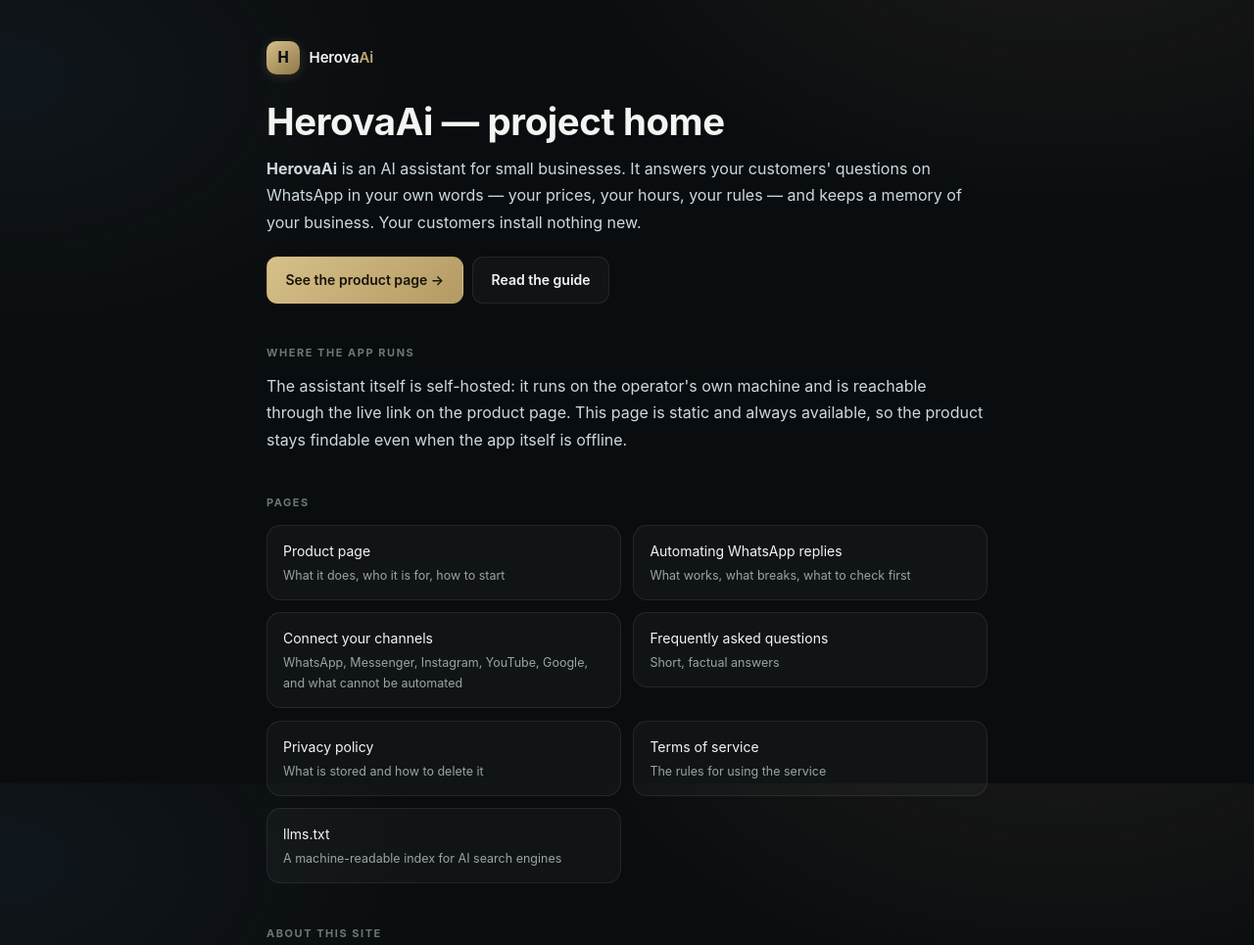
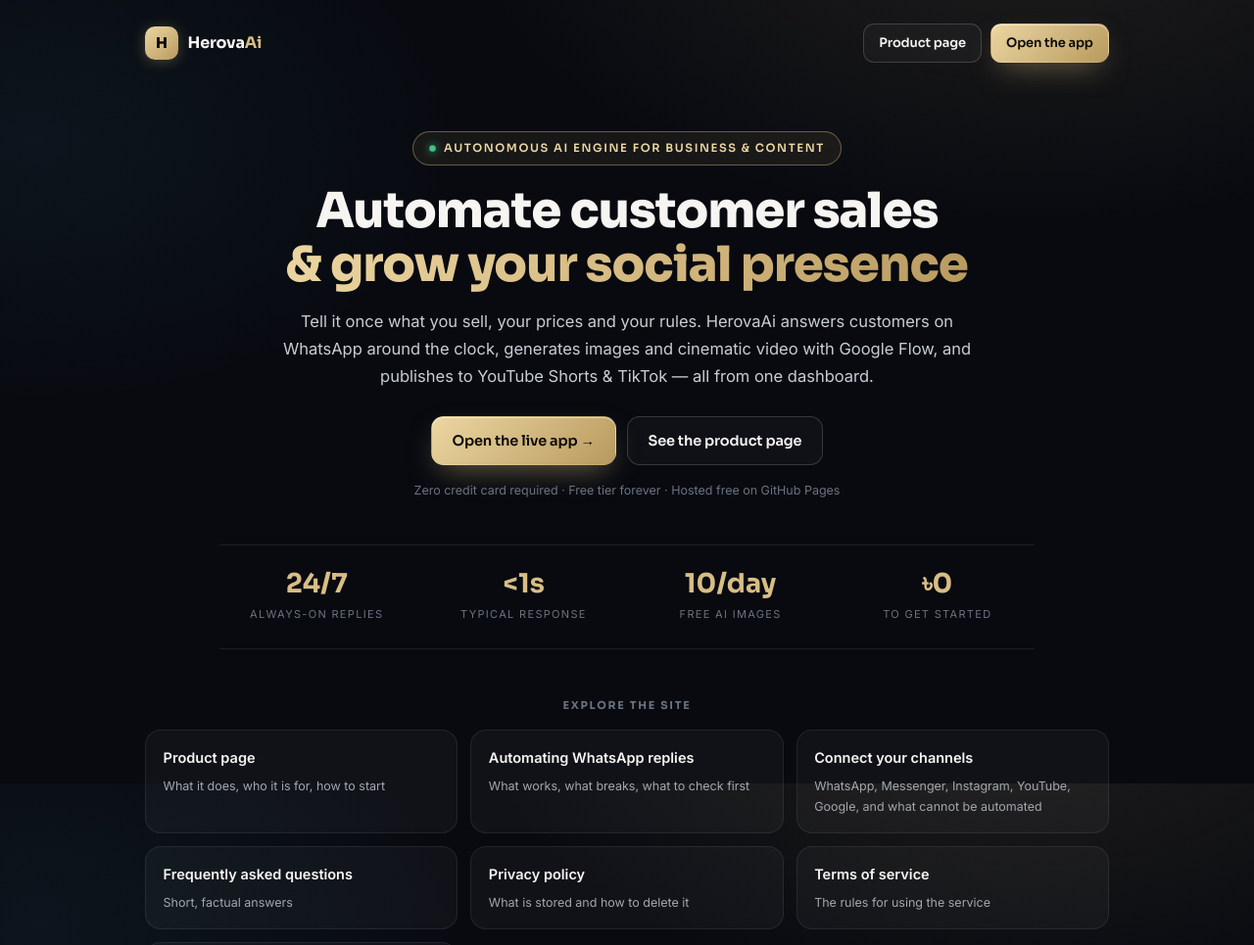
Before and after one commit to sahadat01832-del/sahadat01832-del.github.io, a plain HTML site: page index.html in a window 1280 px wide. Shown: the top 965 px of the page at 98% size. Drawn offline with Linux system fonts and the light colour scheme.

Commit message:
Redesign the project home to match the new site theme
The root page was still the Oct-9 'project home' layout, so edits to the
redesign never appeared to show on the main URL. Rebuild index.html in the
same design system as the marketing site (Sora + Inter, deep-obsidian +
warm-gold, eyebrow pill, gradient headline, stats bar, hover-lift cards,
info panels), keeping every SEO asset: verification tags, canonical, OG,
JSON-LD, favicons and all page links.

Primary CTA now opens the live app on the stable Tailscale Funnel URL;
secondary keeps the product page. 404.html moved onto the same gold
palette. Last-updated stamp: 2026-10-14.

```diff
--- a/index.html
+++ b/index.html
@@ -4,18 +4,18 @@
 <meta charset="utf-8">
 <meta name="viewport" content="width=device-width, initial-scale=1">
 <meta name="msvalidate.01" content="58455D0121528EDEEE242C7727389B05">
-<title>HerovaAi — project home</title>
-<meta name="description" content="HerovaAi is an AI assistant for small businesses that answers customer questions on WhatsApp in the owner's own words. This is the project home: what it is, where the app runs, and the site's policies.">
+<title>HerovaAi — The Autonomous AI Engine for Your Shop &amp; Content</title>
+<meta name="description" content="HerovaAi automates customer service on WhatsApp 24/7 in your own words, generates images and cinematic video with Google Flow, and publishes daily to YouTube Shorts &amp; TikTok. Free to try.">
 <link rel="canonical" href="https://sahadat01832-del.github.io/">
-<meta name="theme-color" content="#0a0d0f">
+<meta name="theme-color" content="#05070b">
 <link rel="icon" href="favicon.svg" type="image/svg+xml">
 <link rel="icon" href="favicon.ico" sizes="any">
 <link rel="apple-touch-icon" href="apple-touch-icon.png">
 <link rel="manifest" href="site.webmanifest">
 <meta property="og:type" content="website">
 <meta property="og:site_name" content="HerovaAi">
-<meta property="og:title" content="HerovaAi — project home">
-<meta property="og:description" content="An AI assistant that answers customers on WhatsApp in the owner's own words. What it is, where the app runs, and how to reach the project.">
+<meta property="og:title" content="HerovaAi — The Autonomous AI Engine for Your Shop &amp; Content">
+<meta property="og:description" content="WhatsApp replies in your own words, Google Flow image &amp; video creation, and 1-click publishing to YouTube Shorts &amp; TikTok.">
 <meta property="og:url" content="https://sahadat01832-del.github.io/">
 <meta property="og:image" content="https://sahadat01832-del.github.io/og-image.png">
 <meta property="og:image:width" content="1200">
@@ -23,74 +23,136 @@
 <meta property="og:image:alt" content="HerovaAi — your shop's assistant, answering customers on WhatsApp">
 <meta name="twitter:card" content="summary_large_image">
 <meta name="twitter:image" content="https://sahadat01832-del.github.io/og-image.png">
+<link rel="preconnect" href="https://fonts.googleapis.com">
+<link rel="preconnect" href="https://fonts.gstatic.com" crossorigin>
+<link href="https://fonts.googleapis.com/css2?family=Sora:wght@400;500;600;700;800&family=Inter:wght@400;500;600&display=swap" rel="stylesheet">
 <style>
   :root {
     color-scheme: dark;
-    --bg: #0a0d0f;
-    --panel: rgba(255, 255, 255, 0.03);
+    --bg-void: #05070b;
+    --bg: #080a10;
+    --panel: rgba(255, 255, 255, 0.035);
     --line: rgba(255, 255, 255, 0.08);
-    --text: #f4f5f3;
-    --dim: #9aa3a0;
-    --dim-2: #6d7674;
-    --gold: #c0a872;
-    --gold-light: #d8c08a;
-    --gold-soft: rgba(192, 168, 114, 0.12);
+    --line-bright: rgba(255, 255, 255, 0.16);
+    --line-gold: rgba(224, 197, 133, 0.4);
+    --text: #f6f5f2;
+    --muted: #a2a7ad;
+    --dim: #6b7280;
+    --body: #c7ccd4;
+    --gold: #d8bd85;
+    --gold-light: #ecd6a2;
+    --gold-deep: #b89a5e;
+    --emerald: #4ade9b;
     --ease: cubic-bezier(0.22, 0.61, 0.36, 1);
   }
   * { box-sizing: border-box; }
   html { scroll-behavior: smooth; }
   body {
-    margin: 0; padding: 2.6rem 1.25rem 3.5rem;
-    background: var(--bg); color: var(--text);
-    font: 16px/1.7 -apple-system, "Segoe UI", Roboto, "Space Grotesk", system-ui, sans-serif;
+    margin: 0;
+    background: var(--bg);
+    color: var(--text);
+    font: 16px/1.7 Inter, system-ui, -apple-system, sans-serif;
     background-image:
-      radial-gradient(55rem 35rem at 85% -15%, rgba(192, 168, 114, 0.10), transparent 60%),
-      radial-gradient(45rem 28rem at 0% 10%, rgba(70, 110, 140, 0.10), transparent 60%);
+      radial-gradient(60rem 34rem at 82% -12%, rgba(224, 197, 133, 0.11), transparent 60%),
+      radial-gradient(45rem 28rem at 3% 18%, rgba(76, 196, 240, 0.06), transparent 60%);
     background-attachment: fixed;
   }
-  main { max-width: 46rem; margin: 0 auto; }
-  .brand { display: flex; align-items: center; gap: 0.6rem; margin-bottom: 1.6rem; }
+  h1, h2, h3, .brand, .btn, .eyebrow, .stat b { font-family: Sora, Inter, sans-serif; }
+  a { color: var(--gold-light); text-decoration: none; transition: color 0.18s var(--ease); }
+  a:hover { color: #fff; }
+  :where(a, button):focus-visible { outline: 2px solid var(--gold); outline-offset: 3px; border-radius: 0.4rem; }
+  ::selection { background: rgba(224, 197, 133, 0.32); color: #fff; }
+
+  .skip { position: absolute; left: -999px; top: 0; background: var(--gold-light); color: #07090b; padding: 0.6rem 1rem; border-radius: 0 0 0.6rem 0; font-weight: 600; z-index: 200; }
+  .skip:focus { left: 0; }
+
+  .shell { max-width: 64rem; margin: 0 auto; padding: 1.3rem 1.25rem 3rem; }
+
+  .topbar { display: flex; align-items: center; justify-content: space-between; gap: 1rem; flex-wrap: wrap; padding: 0.2rem 0 2.4rem; }
+  .brand { display: flex; align-items: center; gap: 0.6rem; font-weight: 700; font-size: 16px; letter-spacing: -0.01em; color: var(--text); }
+  .brand:hover { color: var(--text); }
   .mark {
     display: grid; place-items: center; width: 34px; height: 34px; border-radius: 10px;
-    background: linear-gradient(140deg, var(--gold-light), #8d7748); color: #0a0d0f;
-    font-weight: 700; font-family: "Space Grotesk", system-ui, sans-serif;
-    box-shadow: 0 2px 12px rgba(192, 168, 114, 0.2);
+    background: linear-gradient(140deg, var(--gold-light), var(--gold-deep)); color: #0b0a06;
+    font-weight: 800; font-size: 15px;
+    box-shadow: 0 2px 14px rgba(224, 197, 133, 0.28);
   }
-  .brand-name { font-weight: 600; font-size: 15px; letter-spacing: -0.01em; }
-  .brand-name em { font-style: normal; color: var(--gold); }
-  h1 { font-size: clamp(1.7rem, 4vw, 2.4rem); line-height: 1.2; margin: 0 0 0.75rem; letter-spacing: -0.01em; text-wrap: balance; }
-  h2 { font-size: 11px; margin: 2.6rem 0 0.7rem; letter-spacing: 0.14em; text-transform: uppercase; color: var(--dim-2); }
-  p { margin: 0.65rem 0; color: #cdd9e1; }
-  ul { padding-left: 1.1rem; margin: 0.6rem 0; }
-  li { margin: 0.45rem 0; color: #cdd9e1; }
-  a { color: var(--gold); text-decoration: none; transition: color 0.18s var(--ease); }
-  a:hover { color: var(--gold-light); text-decoration: underline; text-underline-offset: 3px; }
-  :where(a, button):focus-visible { outline: 2px solid var(--gold); outline-offset: 3px; border-radius: 0.4rem; }
-  ::selection { background: rgba(192, 168, 114, 0.3); color: #fff; }
-  .actions { display: flex; gap: 0.6rem; flex-wrap: wrap; margin: 1.3rem 0 0; }
-  a.cta {
-    display: inline-block; padding: 0.7rem 1.15rem; border-radius: 0.7rem;
-    background: linear-gradient(140deg, #d8c08a, #b39a63); color: #17140c;
-    font-weight: 600; font-size: 14px; border: 1px solid transparent;
-    transition: transform 0.18s var(--ease), box-shadow 0.18s var(--ease);
+  .brand em { font-style: normal; color: var(--gold); }
+  .topbar nav { display: flex; gap: 0.55rem; flex-wrap: wrap; }
+
+  .btn {
+    display: inline-flex; align-items: center; justify-content: center; gap: 0.5rem;
+    padding: 0.72rem 1.3rem; border-radius: 0.8rem; font-size: 14.5px; font-weight: 600;
+    letter-spacing: -0.01em; border: 1px solid transparent; cursor: pointer;
+    transition: transform 0.2s var(--ease), box-shadow 0.2s var(--ease), background 0.2s var(--ease);
   }
-  a.cta:hover { text-decoration: none; transform: translateY(-1px); box-shadow: 0 6px 20px rgba(192, 168, 114, 0.22); color: #17140c; }
-  a.cta.ghost { background: var(--panel); color: var(--text); border-color: var(--line); }
-  a.cta.ghost:hover { border-color: rgba(192, 168, 114, 0.45); background: var(--gold-soft); color: var(--text); }
-  .cards { display: grid; gap: 0.8rem; grid-template-columns: repeat(auto-fit, minmax(15rem, 1fr)); margin: 0.8rem 0 0; list-style: none; padding: 0; }
-  .cards li { margin: 0; }
+  .btn.primary {
+    background: linear-gradient(135deg, var(--gold-light) 0%, var(--gold-deep) 100%);
+    color: #0b0a06;
+    box-shadow: 0 12px 30px -10px rgba(224, 197, 133, 0.5), inset 0 1px 0 rgba(255, 255, 255, 0.5);
+  }
+  .btn.primary:hover { transform: translateY(-2px); box-shadow: 0 18px 40px -10px rgba(224, 197, 133, 0.65); color: #0b0a06; }
+  .btn.ghost { border-color: var(--line-bright); background: rgba(255, 255, 255, 0.03); color: var(--text); }
+  .btn.ghost:hover { transform: translateY(-2px); border-color: var(--line-gold); background: rgba(224, 197, 133, 0.08); color: var(--text); }
+  .btn.sm { padding: 0.5rem 0.95rem; font-size: 13px; border-radius: 0.7rem; }
+
+  .hero { text-align: center; max-width: 54rem; margin: 0 auto; padding-top: clamp(0.5rem, 3vw, 2rem); }
+  .eyebrow {
+    display: inline-flex; align-items: center; gap: 0.5rem;
+    padding: 0.4rem 1rem; border-radius: 999px;
+    border: 1px solid var(--line-gold); background: rgba(224, 197, 133, 0.07);
+    color: var(--gold-light); font-size: 11.5px; font-weight: 600;
+    letter-spacing: 0.14em; text-transform: uppercase;
+  }
+  .eyebrow::before {
+    content: ""; width: 7px; height: 7px; border-radius: 50%;
+    background: var(--emerald); box-shadow: 0 0 10px var(--emerald);
+    animation: pulse 2.4s infinite;
+  }
+  @keyframes pulse { 0%, 100% { opacity: 1; transform: scale(1); } 50% { opacity: 0.4; transform: scale(0.75); } }
+
+  h1 {
+    font-size: clamp(2rem, 5.4vw, 3.1rem); line-height: 1.1; font-weight: 800;
+    letter-spacing: -0.02em; margin: 1.2rem 0 0; text-wrap: balance;
+  }
+  .grad {
+    background: linear-gradient(120deg, var(--gold-light), var(--gold) 45%, var(--gold-deep));
+    -webkit-background-clip: text; background-clip: text; color: transparent;
+  }
+  .lede { max-width: 45rem; margin: 1.05rem auto 0; color: var(--body); font-size: 16.5px; }
+  .actions { display: flex; gap: 0.7rem; justify-content: center; flex-wrap: wrap; margin: 1.7rem 0 0; }
+  .trust { margin: 0.95rem 0 0; color: var(--dim); font-size: 12.5px; }
+
+  .stats {
+    list-style: none; display: grid; grid-template-columns: repeat(4, 1fr); gap: 0.8rem;
+    max-width: 52rem; margin: 2.8rem auto 0; padding: 1.4rem 0; text-align: center;
+    border-top: 1px solid var(--line); border-bottom: 1px solid var(--line);
+  }
+  .stat b { display: block; font-size: clamp(1.3rem, 3vw, 1.7rem); font-weight: 700; color: var(--gold); line-height: 1.2; }
+  .stat span { font-size: 11px; letter-spacing: 0.12em; text-transform: uppercase; color: var(--dim); }
+  @media (max-width: 560px) { .stats { grid-template-columns: repeat(2, 1fr); row-gap: 1.2rem; } }
+
+  .section-label { margin: 3rem 0 1rem; font-size: 11px; letter-spacing: 0.16em; text-transform: uppercase; color: var(--dim); text-align: center; }
+  .cards { list-style: none; padding: 0; display: grid; gap: 0.8rem; grid-template-columns: repeat(auto-fit, minmax(16rem, 1fr)); margin: 0; }
   .cards a {
-    display: block; border: 1px solid var(--line); background: var(--panel); border-radius: 0.9rem;
-    padding: 0.85rem 1rem; color: var(--text); font-size: 14px;
+    display: block; height: 100%; border: 1px solid var(--line); background: var(--panel);
+    border-radius: 1rem; padding: 1rem 1.1rem; color: var(--text); font-size: 14.5px; font-weight: 600;
     transition: transform 0.22s var(--ease), border-color 0.22s var(--ease), background 0.22s var(--ease);
   }
-  .cards a:hover { text-decoration: none; transform: translateY(-3px); border-color: rgba(192, 168, 114, 0.3); background: rgba(255, 255, 255, 0.05); }
-  .cards span { display: block; color: var(--dim); font-size: 12.5px; margin-top: 0.15rem; }
-  .fine { margin-top: 3rem; padding-top: 1.1rem; border-top: 1px solid var(--line); font-size: 0.87rem; color: #8b9aa5; }
+  .cards a:hover { transform: translateY(-3px); border-color: rgba(224, 197, 133, 0.35); background: rgba(255, 255, 255, 0.055); color: var(--text); }
+  .cards span { display: block; color: var(--muted); font-size: 12.5px; font-weight: 400; margin-top: 0.3rem; }
+
+  .panels { display: grid; gap: 0.8rem; grid-template-columns: repeat(auto-fit, minmax(17rem, 1fr)); margin-top: 2.4rem; }
+  .panel { border: 1px solid var(--line); background: var(--panel); border-radius: 1rem; padding: 1.1rem 1.2rem; }
+  .panel h3 { margin: 0.1rem 0 0.4rem; font-size: 14.5px; color: var(--text); }
+  .panel p { margin: 0.4rem 0 0; color: var(--body); font-size: 14px; }
+
+  footer { margin-top: 2.6rem; padding-top: 1.1rem; border-top: 1px solid var(--line); color: var(--dim); font-size: 12.5px; display: flex; justify-content: space-between; gap: 0.6rem; flex-wrap: wrap; }
+
   @media (prefers-reduced-motion: reduce) {
     html { scroll-behavior: auto; }
-    *, *::before, *::after { transition-duration: 0.01ms !important; }
-    a.cta:hover, .cards a:hover { transform: none; }
+    *, *::before, *::after { transition-duration: 0.01ms !important; animation-duration: 0.01ms !important; }
+    .btn:hover, .cards a:hover { transform: none; }
   }
 </style>
 <script type="application/ld+json">
@@ -118,28 +180,45 @@
 </script>
 </head>
 <body>
+<a class="skip" href="#main">Skip to content</a>
+<div class="shell">
+  <header class="topbar">
+    <a class="brand" href="https://sahadat01832-del.github.io/">
+      <span class="mark" aria-hidden="true">H</span>
+      <span>Herova<em>Ai</em></span>
+    </a>
+    <nav aria-label="Main">
+      <a class="btn ghost sm" href="https://sahadat01832-del.github.io/herovaai/">Product page</a>
+      <a class="btn primary sm" href="https://sahadat-ms-challenger-b450m-1.tail494859.ts.net/">Open the app</a>
+    </nav>
+  </header>
+
   <main id="main">
-  <div class="brand">
-    <span class="mark" aria-hidden="true">H</span>
-    <span class="brand-name">Herova<em>Ai</em></span>
+    <section class="hero">
+      <span class="eyebrow">Autonomous AI Engine for Business &amp; Content</span>
+
+      <h1>Automate customer sales<br><span class="grad">&amp; grow your social presence</span></h1>
+
+      <p class="lede">Tell it once what you sell, your prices and your rules. HerovaAi answers
+        customers on WhatsApp around the clock, generates images and cinematic video with Google
+        Flow, and publishes to YouTube Shorts &amp; TikTok — all from one dashboard.</p>
+
+      <div class="actions">
+        <a class="btn primary" href="https://sahadat-ms-challenger-b450m-1.tail494859.ts.net/">Open the live app →</a>
+        <a class="btn ghost" href="https://sahadat01832-del.github.io/herovaai/">See the product page</a>
       </div>
 
-  <h1>HerovaAi — project home</h1>
-  <p><strong>HerovaAi</strong> is an AI assistant for small businesses. It answers your customers'
-     questions on WhatsApp in your own words — your prices, your hours, your rules — and keeps a
-     memory of your business. Your customers install nothing new.</p>
+      <p class="trust">Zero credit card required · Free tier forever · Hosted free on GitHub Pages</p>
+    </section>
 
-  <div class="actions">
-    <a class="cta" href="https://sahadat01832-del.github.io/herovaai/">See the product page →</a>
-    <a class="cta ghost" href="https://sahadat01832-del.github.io/herovaai/whatsapp-auto-reply/">Read the guide</a>
-  </div>
+    <ul class="stats">
+      <li class="stat"><b>24/7</b><span>always-on replies</span></li>
+      <li class="stat"><b>&lt;1s</b><span>typical response</span></li>
+      <li class="stat"><b>10/day</b><span>free AI images</span></li>
+      <li class="stat"><b>৳0</b><span>to get started</span></li>
+    </ul>
 
-  <h2>Where the app runs</h2>
-  <p>The assistant itself is self-hosted: it runs on the operator's own machine and is reachable
-     through the live link on the product page. This page is static and always available, so the
-     product stays findable even when the app itself is offline.</p>
-
-  <h2>Pages</h2>
+    <h2 class="section-label">Explore the site</h2>
     <ul class="cards">
       <li><a href="https://sahadat01832-del.github.io/herovaai/">Product page<span>What it does, who it is for, how to start</span></a></li>
       <li><a href="https://sahadat01832-del.github.io/herovaai/whatsapp-auto-reply/">Automating WhatsApp replies<span>What works, what breaks, what to check first</span></a></li>
@@ -150,18 +229,33 @@
       <li><a href="https://sahadat01832-del.github.io/llms.txt">llms.txt<span>A machine-readable index for AI search engines</span></a></li>
     </ul>
 
-  <h2>About this site</h2>
+    <div class="panels">
+      <section class="panel">
+        <h3>Where the app runs</h3>
+        <p>The assistant itself is self-hosted: it runs on the operator's own machine and is reachable
+           through the live link on this page. These static pages are always available, so the product
+           stays findable even when the app itself is offline.</p>
+      </section>
+      <section class="panel">
+        <h3>About this site</h3>
         <p>Static pages hosted on GitHub Pages. No advertising or analytics trackers, no cookies for
-     visitors, nothing to sign up for in order to read it. This page and the product pages are
-     built as plain HTML and CSS, so they load on any phone with a weak connection.</p>
-
-  <h2>Contact</h2>
+           visitors, nothing to sign up for in order to read it — built as plain HTML and CSS, so they
+           load on any phone with a weak connection.</p>
+      </section>
+      <section class="panel">
+        <h3>Contact</h3>
         <p>Questions, corrections or a bug on these pages: open an issue at
            <a href="https://github.com/sahadat01832-del/herovaai/issues">github.com/sahadat01832-del/herovaai</a>.
            For anything about the assistant itself, the <a href="https://sahadat01832-del.github.io/herovaai/faq/">FAQ</a>
            is the fastest place to start.</p>
+      </section>
+    </div>
+  </main>
 
-  <p class="fine">HerovaAi · project home · last updated 2026-10-09</p>
-</main>
+  <footer>
+    <span>HerovaAi · project home · last updated 2026-10-14</span>
+    <span>Free forever tier · no ads · no trackers</span>
+  </footer>
+</div>
 </body>
 </html>
```
Also changed, not shown: 404.html (+5 -5 lines). Lines whose indentation alone changed are shown as unchanged.
